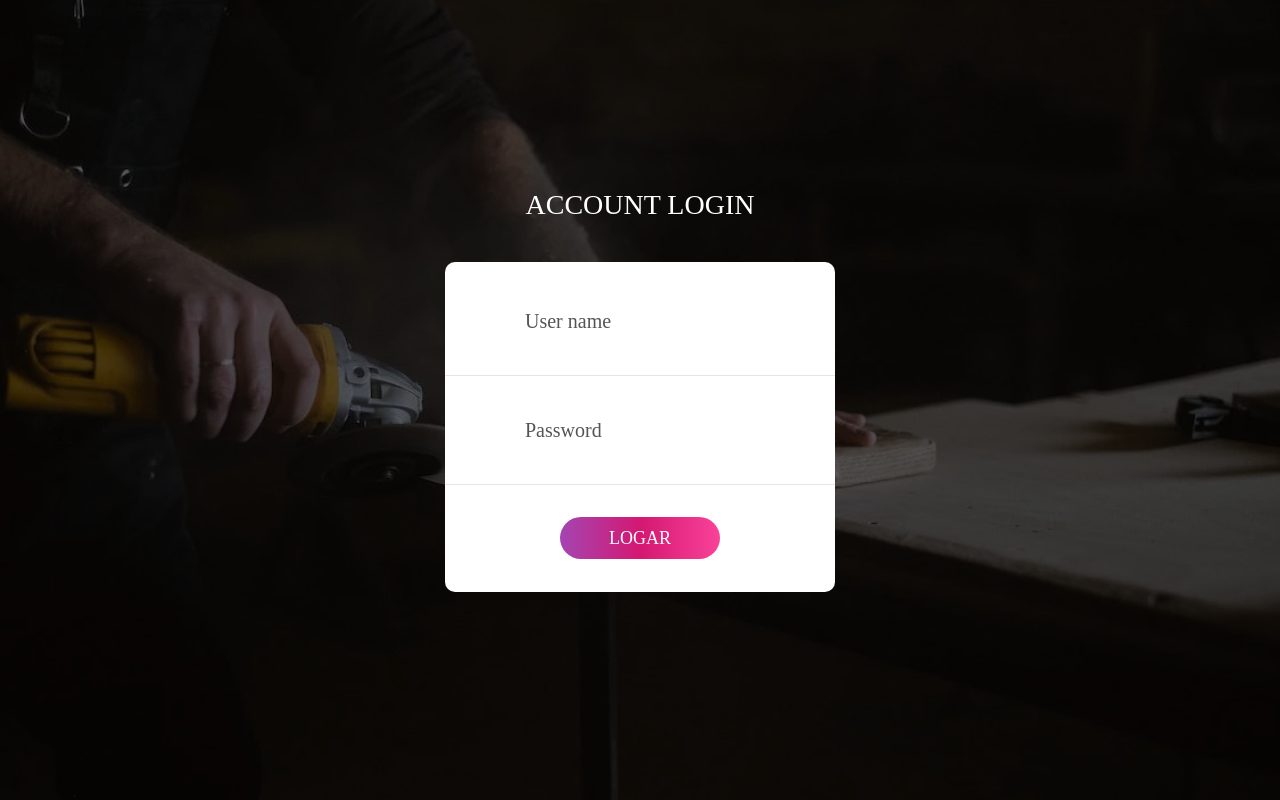
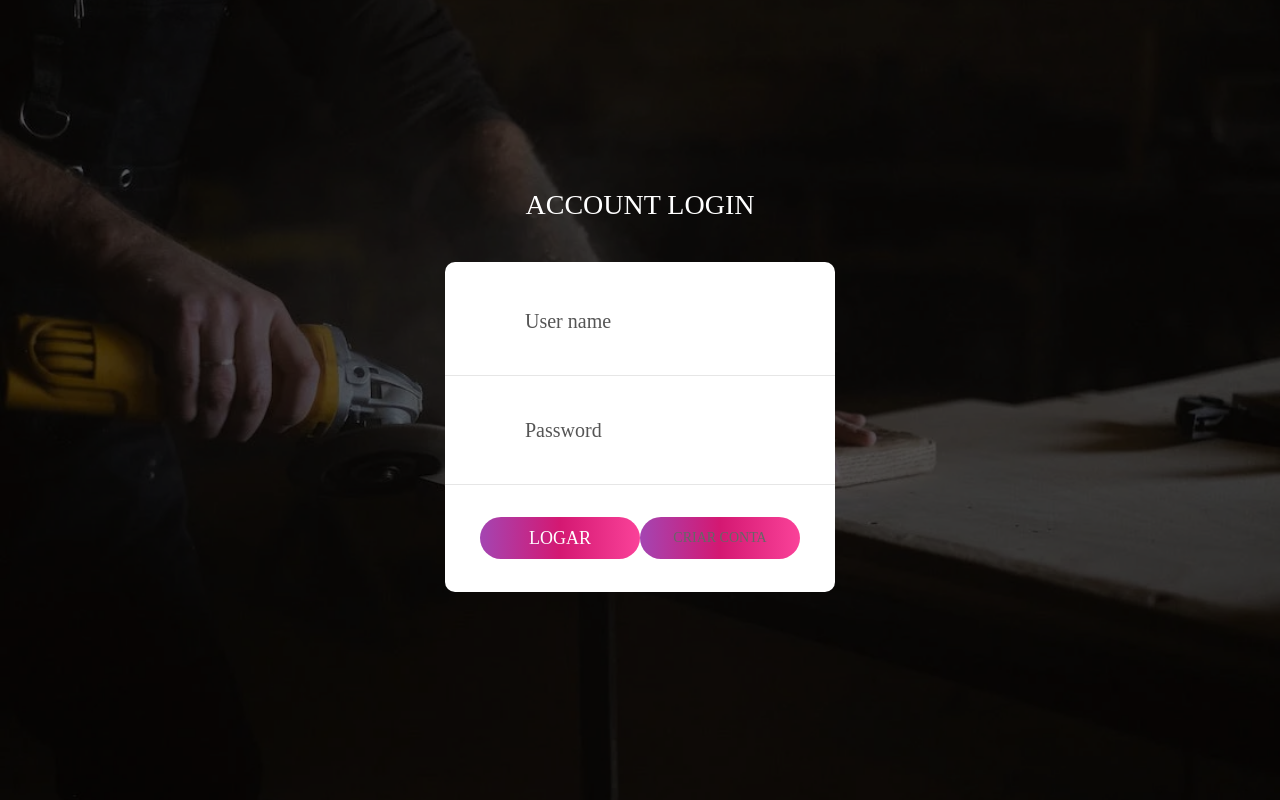
Before and after one commit to KisarDev/Ijob, a Django app: page /login/ in a window 1280 px wide. Run offline with Django 4.2, Linux system fonts and the light colour scheme; some libraries are stand-ins or nearby versions; some web fonts are replaced.

Commit message:
Pagina do Forms

```diff
--- a/home/templates/home/login.html
+++ b/home/templates/home/login.html
@@ -52,13 +52,16 @@
 						<button class="login100-form-btn" type="submit" value="Entrar">
 							logar
 						</button>
-					</div>
 
 				</form>
-
+				<button class="login100-form-btn " type="button" value="Criar conta">
+					<a href="{% url 'home:criar_conta' %}">Criar conta</a>
+				</button>
 			</div>
 		</div>
 	</div>
+
+
 
 
 	<div id="dropDownSelect1"></div>
--- a/home/urls.py
+++ b/home/urls.py
@@ -8,5 +8,6 @@ app_name = 'home'
 urlpatterns = [
     path('', views.home, name='index'),
     path('login/', views.pagina_login, name='login'),
-    path('logar/', views.logar, name="logar")
+    path('logar/', views.logar, name="logar"),
+    path('criar_conta/', views.criar_conta, name='criar_conta'),
 ]
--- a/home/views.py
+++ b/home/views.py
@@ -25,3 +25,7 @@ def logar(request):
             raise 403
     else:
         raise 403
+
+
+def criar_conta(request):
+    return render(request, 'home/criar_conta.html')
```
Also changed, not shown: home/templates/home/criar_conta.html (added, +11 -0 lines).
